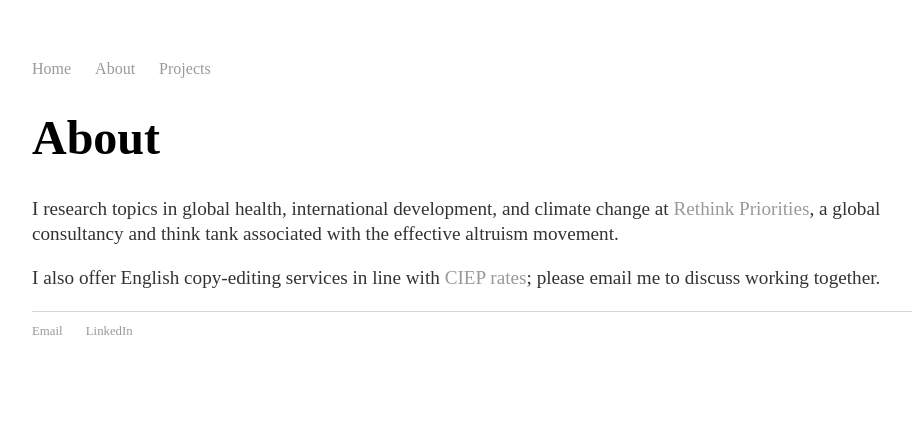
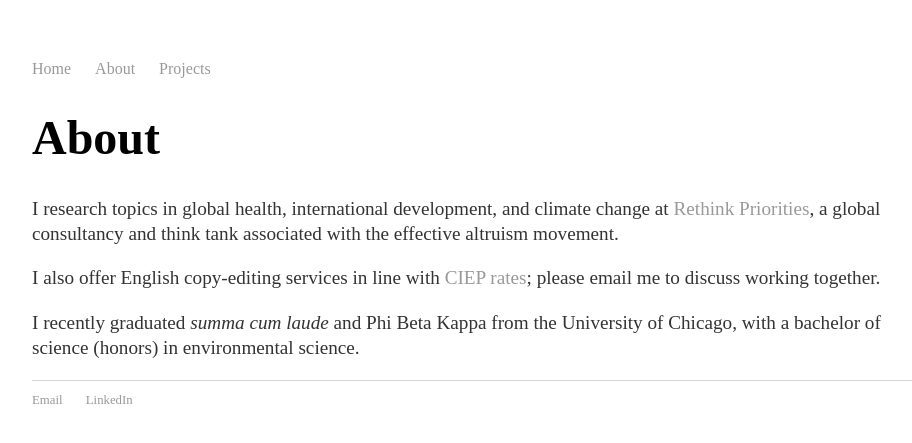
Before and after one commit to y-james-hu/y-james-hu.github.io, a Jekyll site: the page built from about/index.html, in a window 1280 px wide. Shown: the top 443 px of the page, without its empty margins (160-1072 px from the left). Built offline with Jekyll 4.4.1, drawn with Linux system fonts in a browser that asks for light colours; some web fonts are replaced.

Commit message:
Update index.html

```diff
--- a/about/index.html
+++ b/about/index.html
@@ -5,4 +5,5 @@ title: About
   <h1>{{ page.title }}</h1>
     <p>I research topics in global health, international development, and climate change at <a href = "https://rethinkpriorities.org/">Rethink Priorities</a>, a global consultancy and think tank associated with the effective altruism movement.</p>
     <p>I also offer English copy-editing services in line with <a href="https://www.ciep.uk/resources/suggested-minimum-rates/">CIEP rates</a>; please email me to discuss working together.</p>
+    <p>I recently graduated <em>summa cum laude</em> and Phi Beta Kappa from the University of Chicago, with a bachelor of science (honors) in environmental science.</p>
     <p></p>
```
